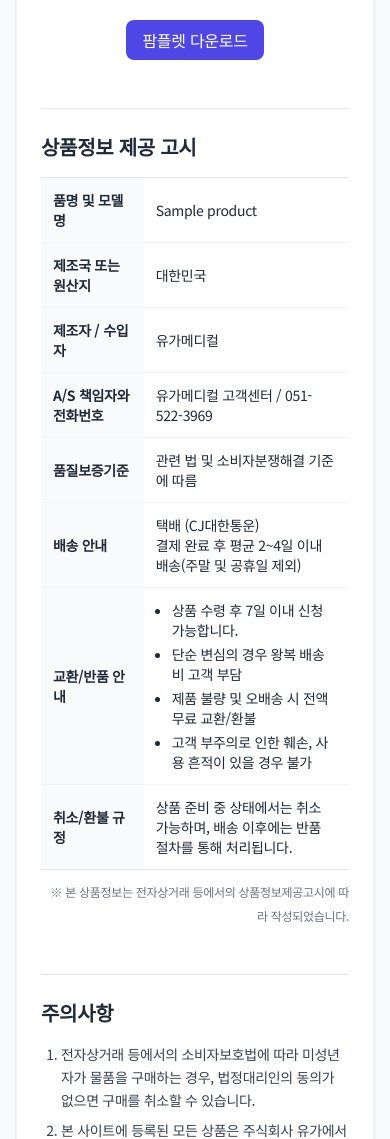
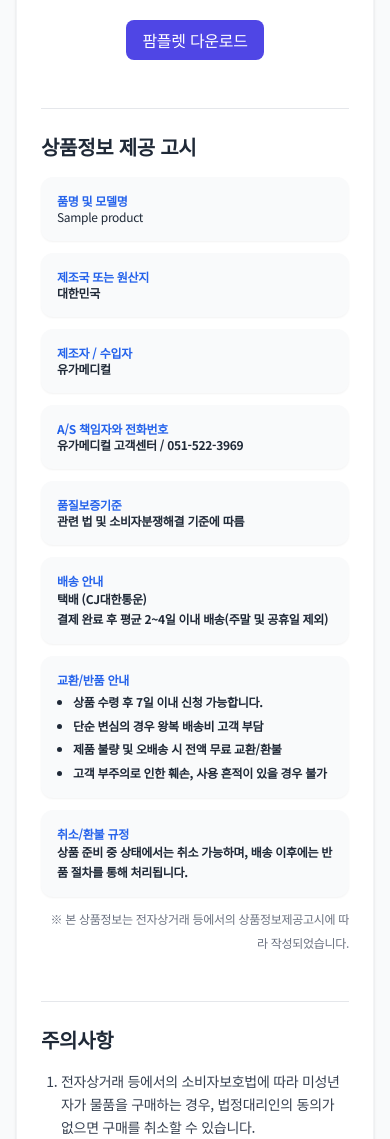
Before and after one commit to Ugakimseobin/ugamall-flask-server, a Flask app: page /products/1 in a window 390 px wide. Shown: the part 1267-2406 px from the top of the page. Run offline with Flask 3, Linux system fonts and the light colour scheme; tables that the repository leaves empty hold one stand-in row (values such as "Sample post"); some libraries are stand-ins or nearby versions.

Commit message:
detail font text

```diff
--- a/templates/product_detail.html
+++ b/templates/product_detail.html
@@ -92,7 +92,7 @@
              alt="{{ p.name }}"
              class="h-36 sm:h-44 w-full object-cover rounded">
         <h3 class="mt-2 font-bold text-sm sm:text-base truncate">{{ _(p.name) }}</h3>
-        <p class="text-gray-600 text-xs sm:text-sm mt-1">{{ _("%(price)s원", price=p.price|format_won) }}</p>
+        <p class="text-gray-600 text-xs sm:text-sm mt-1">{{ _("%(price)s원", price=p.base_price|format_won) }}</p>
       </a>
       {% endfor %}
     </div>
@@ -147,7 +147,9 @@
       <!-- ✅ 상품 정보 제공 고시 -->
       <div class="mt-12 border-t pt-6">
         <h3 class="text-xl font-bold mb-4 text-gray-800">{{ _("상품정보 제공 고시") }}</h3>
-        <table class="w-full text-sm border-t border-b border-gray-200">
+
+        <!-- 💻 데스크탑용: 기존 테이블 유지 -->
+        <table class="hidden md:table w-full text-sm border-t border-b border-gray-200">
           <tbody class="divide-y divide-gray-100">
             <tr>
               <td class="font-semibold bg-gray-50 w-1/3 p-3">{{ _("품명 및 모델명") }}</td>
@@ -195,6 +197,52 @@
             </tr>
           </tbody>
         </table>
+        <!-- 📱 모바일용: 카드형 디자인 -->
+        <div class="block md:hidden space-y-3">
+          <div class="p-4 bg-gray-50 rounded-xl shadow-sm">
+            <p class="text-blue-600 font-semibold text-xs">{{ _("품명 및 모델명") }}</p>
+            <p class="text-gray-800 text-xs">{{ _(product.name or "-") }}</p>
+          </div>
+          <div class="p-4 bg-gray-50 rounded-xl shadow-sm">
+            <p class="text-blue-600 font-semibold text-xs">{{ _("제조국 또는 원산지") }}</p>
+            <p class="font-semibold text-xs">{{ _("대한민국") }}</p>
+          </div>
+          <div class="p-4 bg-gray-50 rounded-xl shadow-sm">
+            <p class="text-blue-600 font-semibold text-xs">{{ _("제조자 / 수입자") }}</p>
+            <p class="font-semibold text-xs">{{ _("유가메디컬") }}</p>
+          </div>
+          <div class="p-4 bg-gray-50 rounded-xl shadow-sm">
+            <p class="text-blue-600 font-semibold text-xs">A/S {{ _("책임자와 전화번호") }}</p>
+            <p class="font-semibold text-xs">{{ _("유가메디컬 고객센터") }} / 051-522-3969</p>
+          </div>
+          <div class="p-4 bg-gray-50 rounded-xl shadow-sm">
+            <p class="text-blue-600 font-semibold text-xs">{{ _("품질보증기준") }}</p>
+            <p class="font-semibold text-xs">{{ _("관련 법 및 소비자분쟁해결 기준에 따름") }}</p>
+          </div>
+          <div class="p-4 bg-gray-50 rounded-xl shadow-sm">
+            <p class="text-blue-600 font-semibold text-xs">{{ _("배송 안내") }}</p>
+            <p class="font-semibold text-xs leading-relaxed">
+              {{ _("택배") }} (CJ대한통운)<br>
+              {{ _("결제 완료 후 평균 2~4일 이내 배송(주말 및 공휴일 제외)") }}
+            </p>
+          </div>
+          <div class="p-4 bg-gray-50 rounded-xl shadow-sm">
+            <p class="text-blue-600 font-semibold text-xs">{{ _("교환/반품 안내") }}</p>
+            <ul class="list-disc pl-4 text-xs leading-relaxed space-y-1 mt-1 font-semibold">
+              <li>{{ _("상품 수령 후 7일 이내 신청 가능합니다") }}.</li>
+              <li>{{ _("단순 변심의 경우 왕복 배송비 고객 부담") }}</li>
+              <li>{{ _("제품 불량 및 오배송 시 전액 무료 교환/환불") }}</li>
+              <li>{{ _("고객 부주의로 인한 훼손, 사용 흔적이 있을 경우 불가") }}</li>
+            </ul>
+          </div>
+          <div class="p-4 bg-gray-50 rounded-xl shadow-sm">
+            <p class="text-blue-600 font-semibold text-xs">{{ _("취소/환불 규정") }}</p>
+            <p class="font-semibold text-xs leading-relaxed">
+              {{ _("상품 준비 중 상태에서는 취소 가능하며, 배송 이후에는 반품 절차를 통해 처리됩니다") }}.
+            </p>
+          </div>
+        </div>
+
         <div class="text-right mt-2">
           <span class="text-xs text-gray-500">※ {{ _("본 상품정보는 전자상거래 등에서의 상품정보제공고시에 따라 작성되었습니다") }}.</span>
         </div>
```
